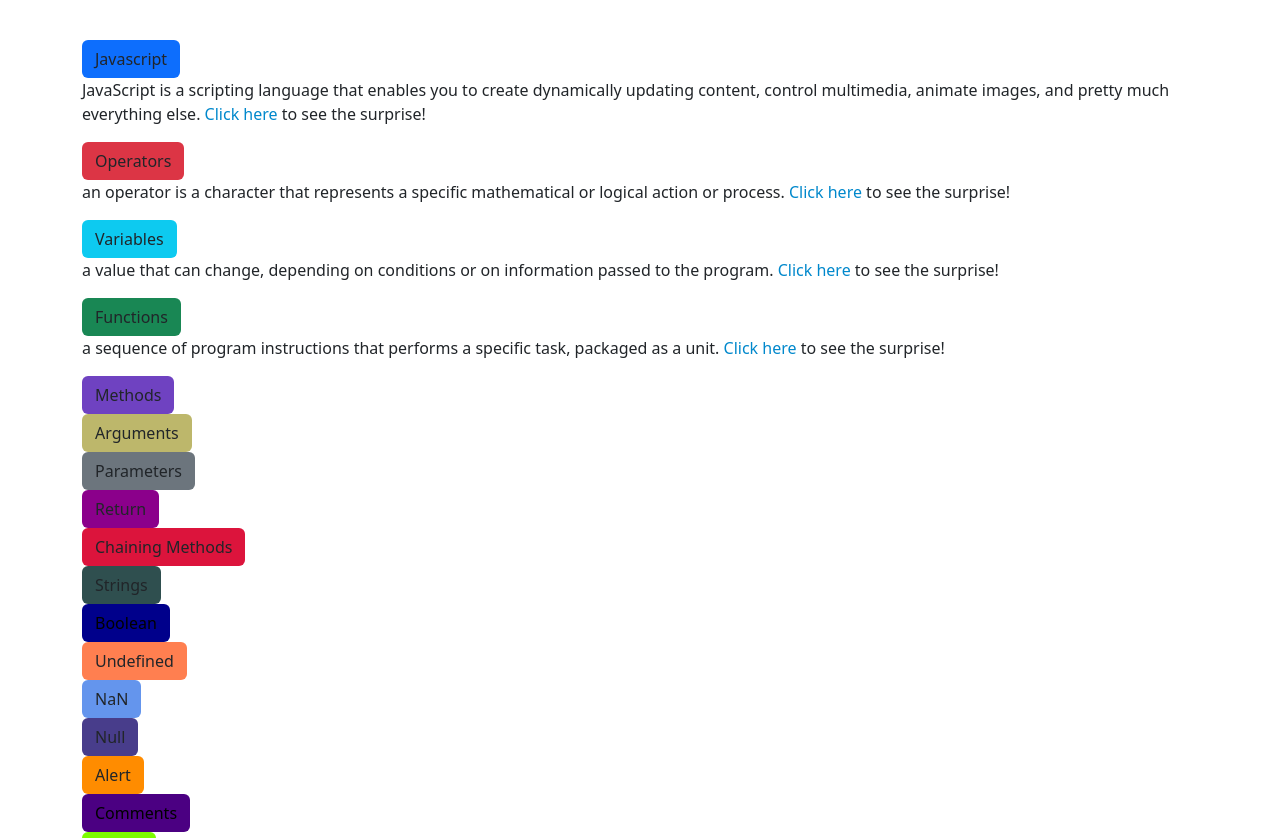
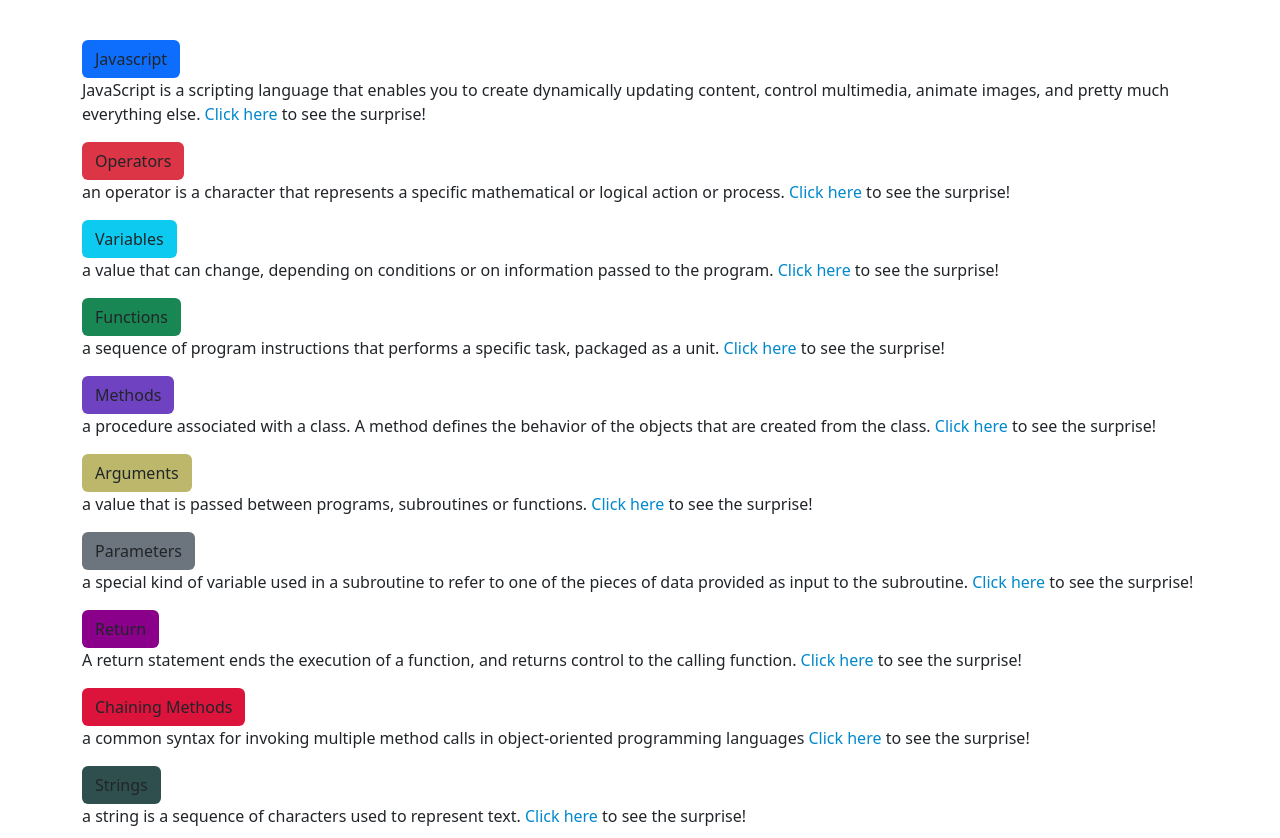
Before and after one commit to asanakorede/Flashcard-Site, a plain HTML site: page index.html in a window 1280 px wide. Shown: the top 838 px of the page. Drawn offline with Linux system fonts and the light colour scheme.

Commit message:
implement javascript for all five buttons

```diff
--- a/index.html
+++ b/index.html
@@ -49,26 +49,43 @@
 
                 <div id="Methods">
                     <button class="btn bg-methods">Methods</button>
+                    <p> a procedure associated with a class. A method defines the behavior of the objects that are
+                        created from the class. <span class="clickable">Click here</span> to see the surprise!</p>
                 </div>
 
                 <div id="Arguments">
                     <button class="btn bg-arguments">Arguments</button>
+                    <p> a value that is passed between programs, subroutines or functions. <span class="clickable">Click
+                            here</span> to see the surprise!</p>
                 </div>
 
                 <div>
                     <button class="btn bg-parameters">Parameters</button>
+                    <p> a special kind of variable used in a subroutine to refer to one of the pieces of data provided
+                        as input to the subroutine. <span class="clickable">Click
+                            here</span> to see the surprise!</p>
                 </div>
 
                 <div>
                     <button class="btn bg-return">Return</button>
+                    <p>A return statement ends the execution of a function, and returns control to the calling function.
+                        <span class="clickable">Click
+                            here</span> to see the surprise!
+                    </p>
                 </div>
 
                 <div>
                     <button class="btn bg-chain">Chaining Methods</button>
+                    <p> a common syntax for invoking multiple method calls in object-oriented programming languages
+                        <span class="clickable">Click
+                            here</span> to see the surprise!
+                    </p>
                 </div>
 
                 <div>
                     <button class="btn bg-string">Strings</button>
+                    <p>a string is a sequence of characters used to represent text. <span class="clickable">Click
+                            here</span> to see the surprise!</p>
                 </div>
 
                 <div>
```
